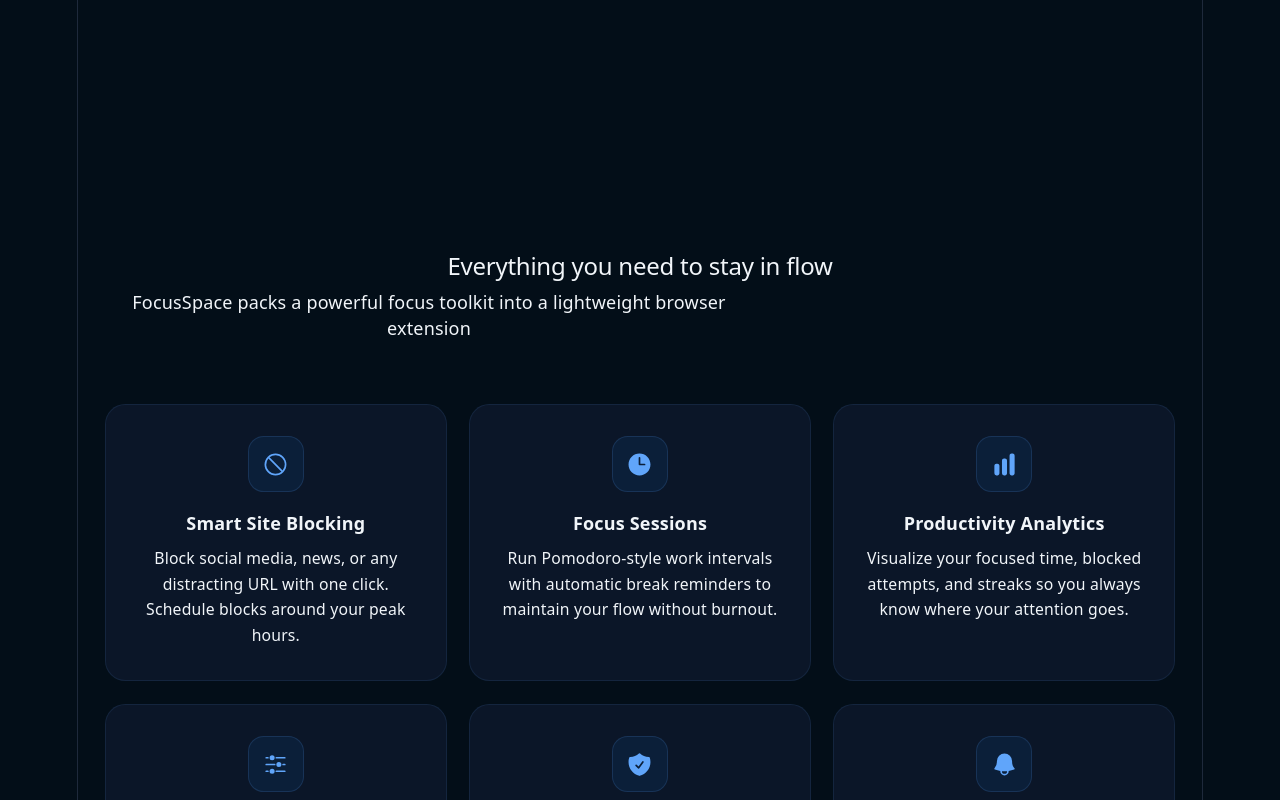
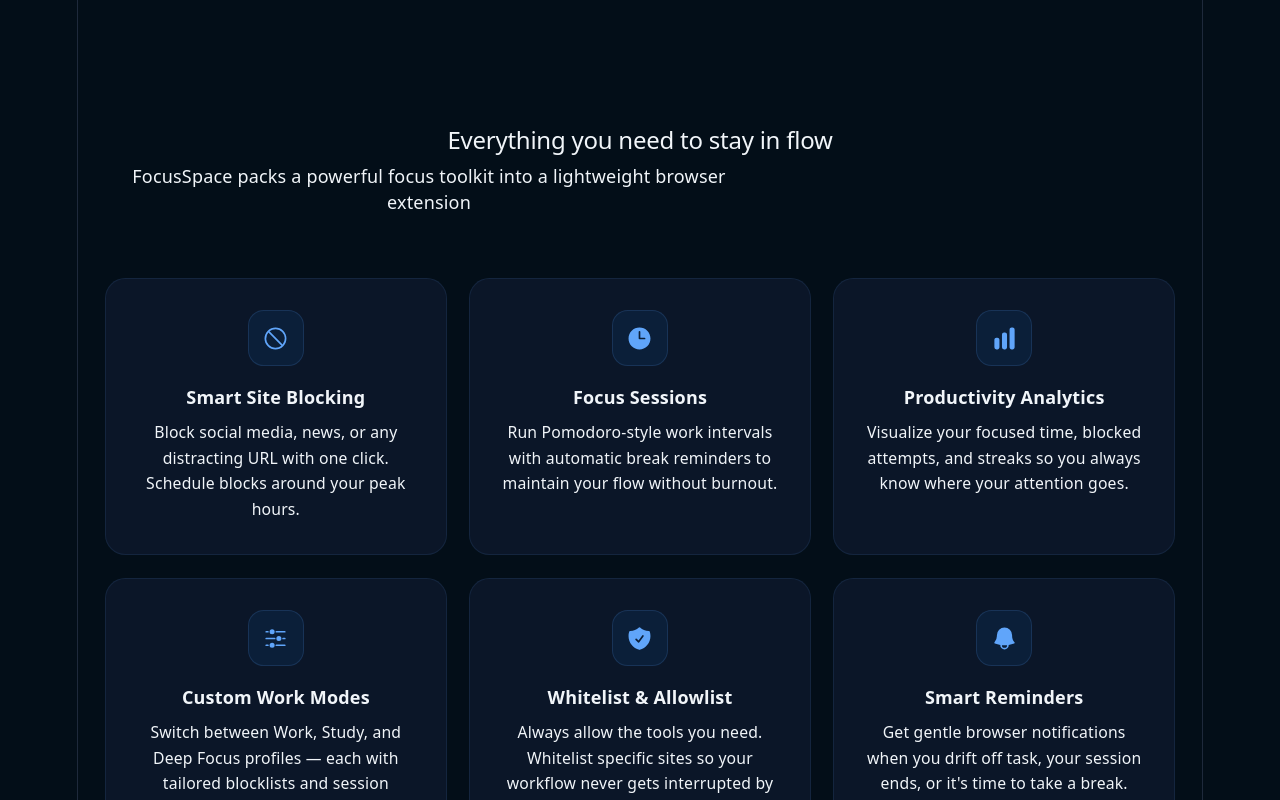
Before and after one commit to joseorono/focusspace-web, a React (Vite) app: page / in a window 1280 px wide. Shown: the part 740-1540 px from the top of the page. Built offline with nearby package versions, Linux system fonts and the light colour scheme.

Commit message:
FeaturesSecction: ajustes de tamaño con py-x

```diff
--- a/src/components/FeaturesSection.tsx
+++ b/src/components/FeaturesSection.tsx
@@ -54,7 +54,7 @@
 
 export function FeaturesSection() {
   return (
-    <section id="features" className="px-6 py-20 text-center md:py-28" aria-labelledby="features-heading">
+    <section id="features" className="px-6 text-center " aria-labelledby="features-heading">
       <div className="mx-auto max-w-5xl">
 
         <div className="mb-14">
```
